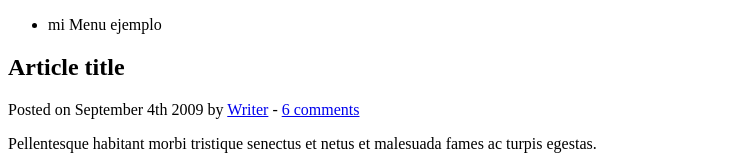
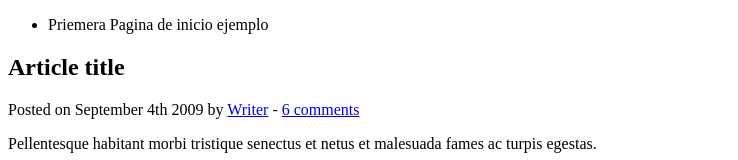
Before and after one commit to r06xd/primerProyectr06xd, a plain HTML site: page index.html in a window 1280 px wide. Shown: the top 160 px of the page, without its empty margins (0-738 px from the left). Drawn offline with Linux system fonts and the light colour scheme.

Commit message:
modificado el archivo index

```diff
--- a/index.html
+++ b/index.html
@@ -14,7 +14,7 @@
 	<header>
 		<nav>
 			<ul>
-				<li>mi Menu ejemplo</li>
+				<li>Priemera Pagina de inicio ejemplo</li>
 			</ul>
 		</nav>
 	</header>
```
